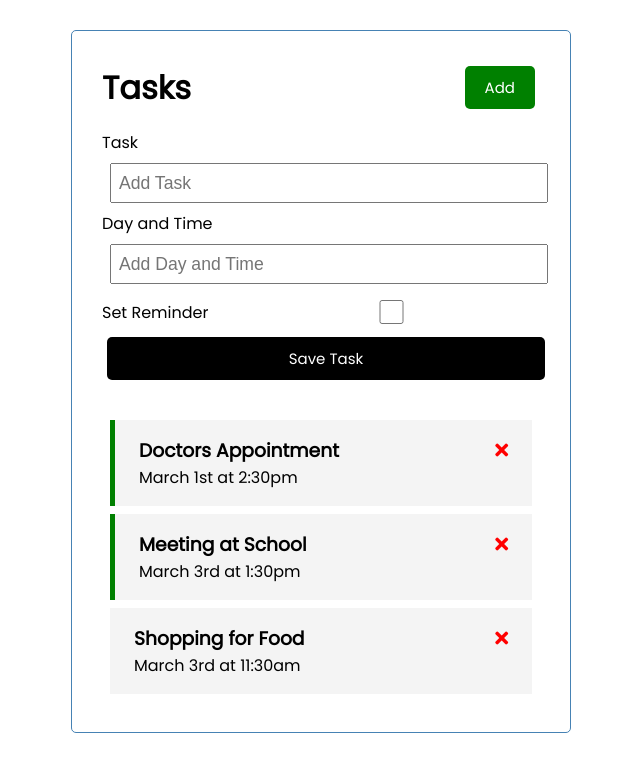
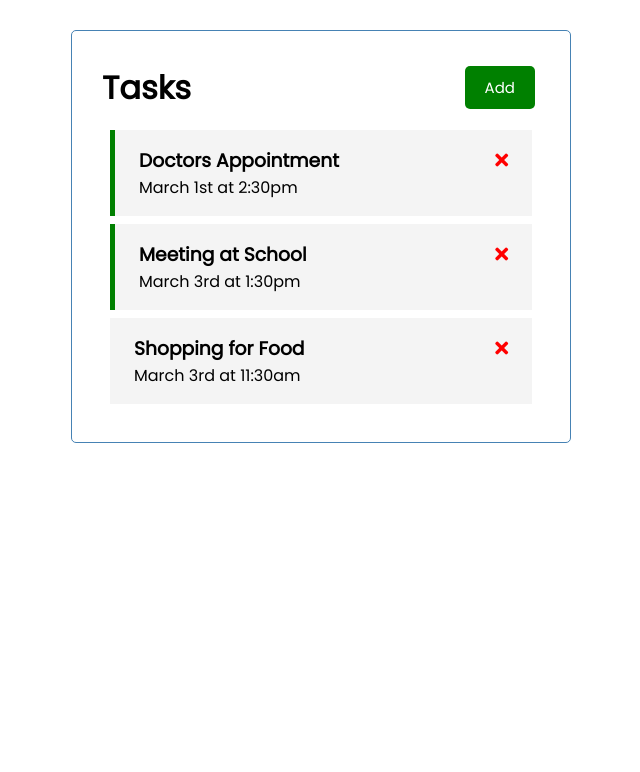
Before and after one commit to rootDEV2990/VueJS_tracker, a Vue app in the folder tracker/: page / in a window 1280 px wide. Shown: the top 772 px of the page, without its empty margins (319-959 px from the left). Built offline with nearby package versions, Linux system fonts and the light colour scheme.

Commit message:
Started v-if binding

```diff
--- a/tracker/src/App.vue
+++ b/tracker/src/App.vue
@@ -1,7 +1,9 @@
 <template>
   <div class="container">
     <Header title="Tasks"/>
-    <AddTask @add-task="addTask" />
+    <div v-if="showTaskForm">
+      <AddTask @add-task="addTask" />
+    </div>
     <Tasks @toggle-reminder="toggleReminder" @delete-task="deleteTask" :tasks="tasks"/>
   </div>
 </template>
@@ -39,7 +41,8 @@ export default {
   //test data returning array
   data() {
     return {
-      tasks: []
+      tasks: [],
+      showTaskForm: false
     }
   },
   //populates tasks: []
```
